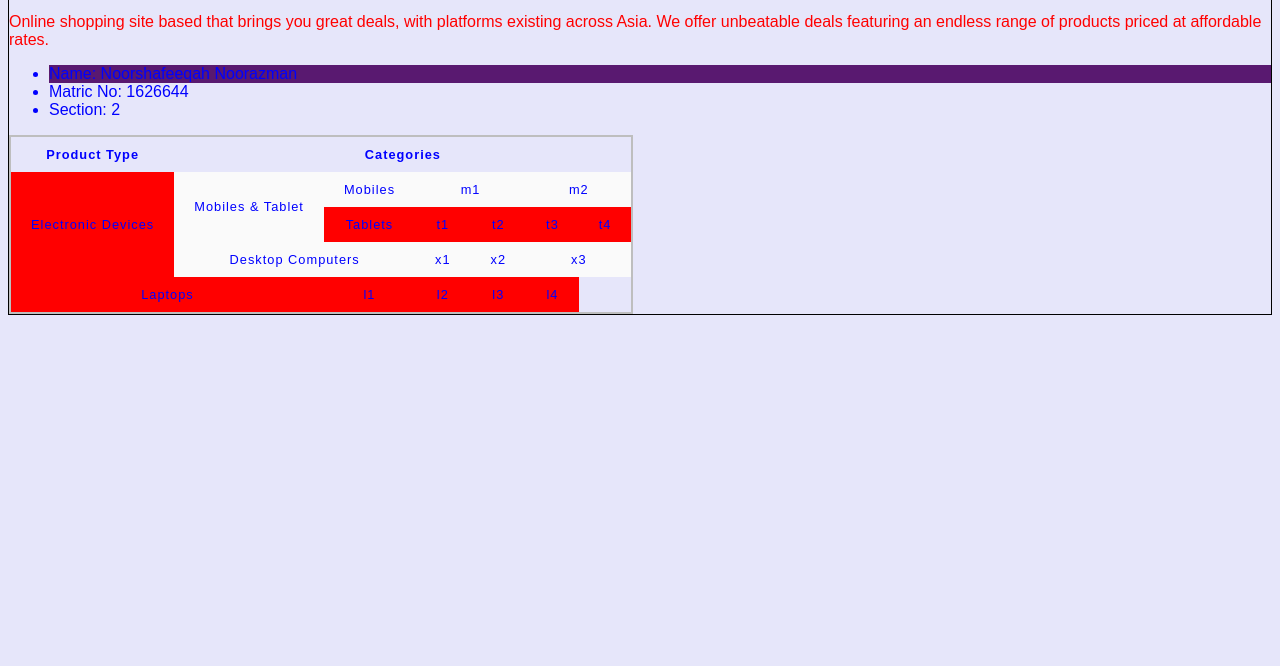
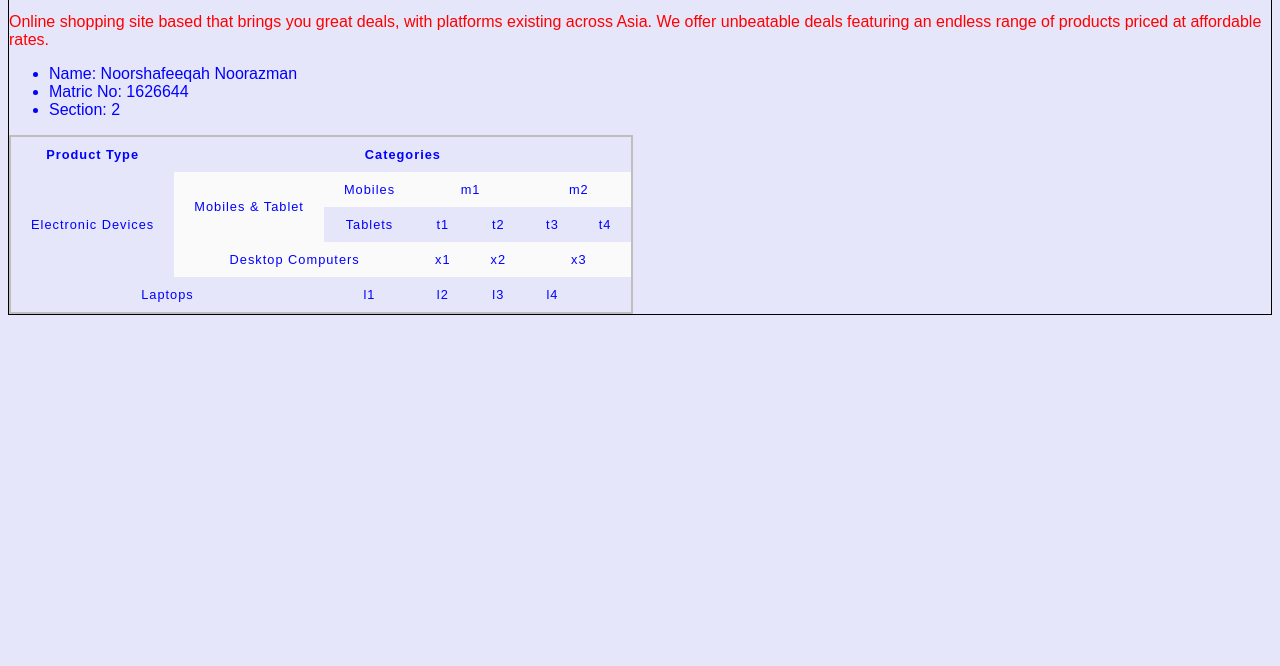
Before and after one commit to Shafeeqah/section2, a plain HTML site: page index.html in a window 1280 px wide. Shown: the part 134-800 px from the top of the page. Drawn offline with Linux system fonts and the light colour scheme.

Commit message:
Update Externalsheet.css

```diff
--- a/styles/Externalsheet.css
+++ b/styles/Externalsheet.css
@@ -39,13 +39,9 @@ tr:nth-child(even) td {
   background-color: rgb(250, 250, 250);
 }
 tr:nth-child(odd) td {
-  background-color: red;
+  background-color: #E6E6FA;
 }
 
 caption{
   padding: 10px;
 }
-
-#IDselector {
-  background-color: #591970;
-}
```
